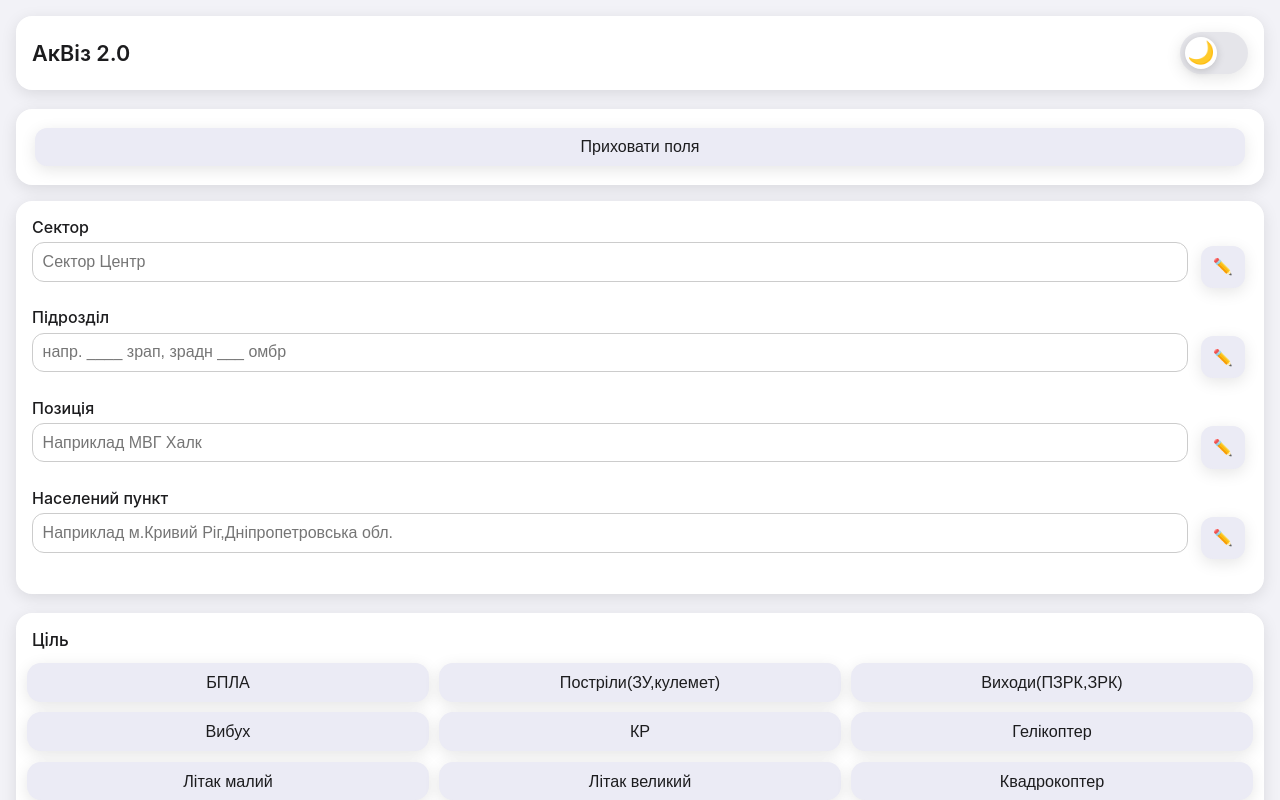
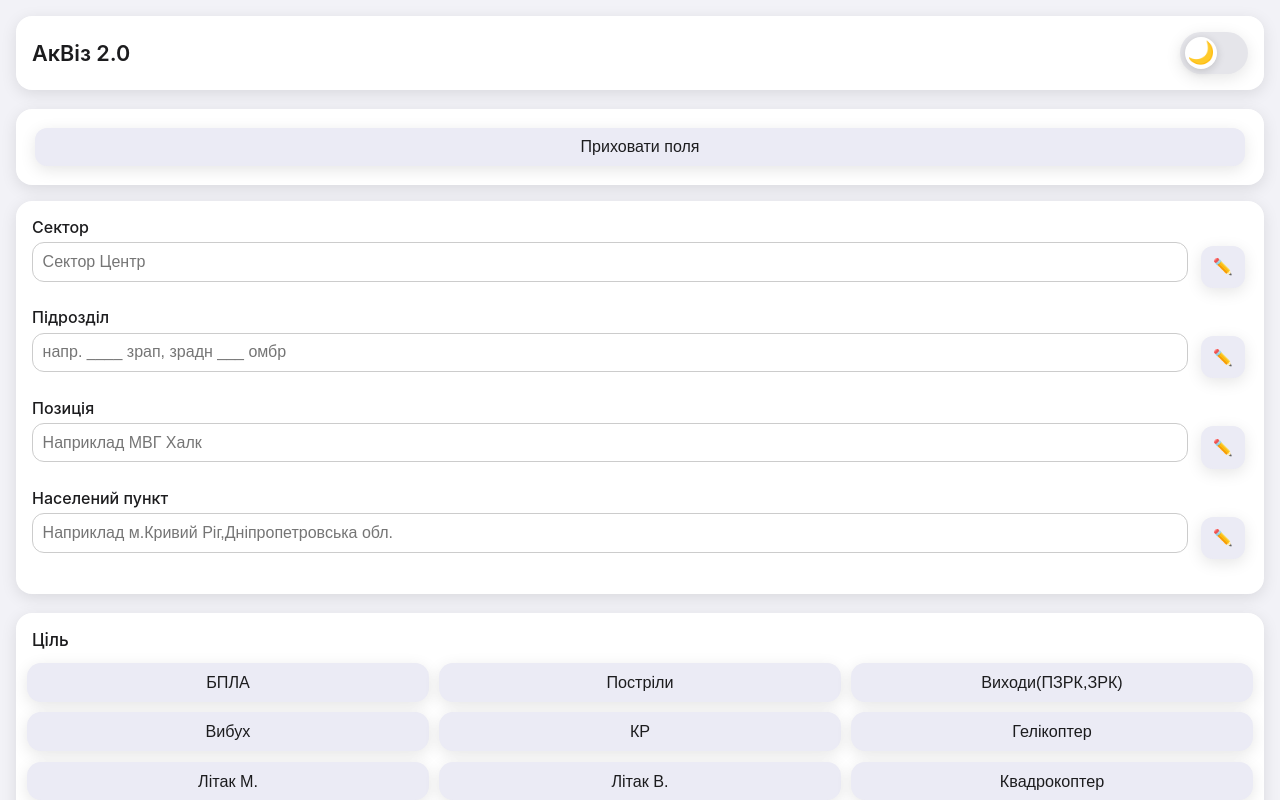
Before and after one commit to lolittajdm-alt/akviz0.2, a Next.js app: page / in a window 1280 px wide. Shown: the top 800 px of the page. Built offline with nearby package versions, Linux system fonts and the light colour scheme.

Commit message:
Update index.js

```diff
--- a/pages/index.js
+++ b/pages/index.js
@@ -53,8 +53,8 @@ export default function Home() {
 
   // ——— Списки ———
   const goalsList = [
-    "БПЛА", "Постріли(ЗУ,кулемет)", "Виходи(ПЗРК,ЗРК)", "Вибух", "КР",
-    "Гелікоптер", "Літак малий", "Літак великий", "Квадрокоптер", "Зонд", "Інше (деталі в описі)"
+    "БПЛА", "Постріли", "Виходи(ПЗРК,ЗРК)", "Вибух", "КР",
+    "Гелікоптер", "Літак М.", "Літак В.", "Квадрокоптер", "Зонд", "Інше (деталі в описі)"
   ];
   const namesList = ["Shahed-136", "Гербера", "Невстановлений"];
 
```
